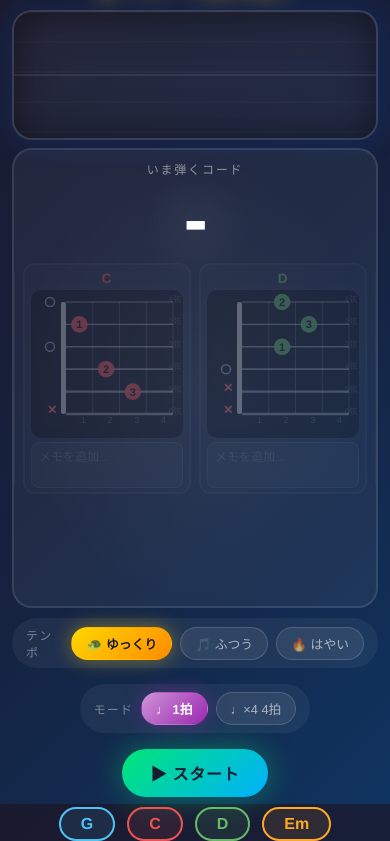
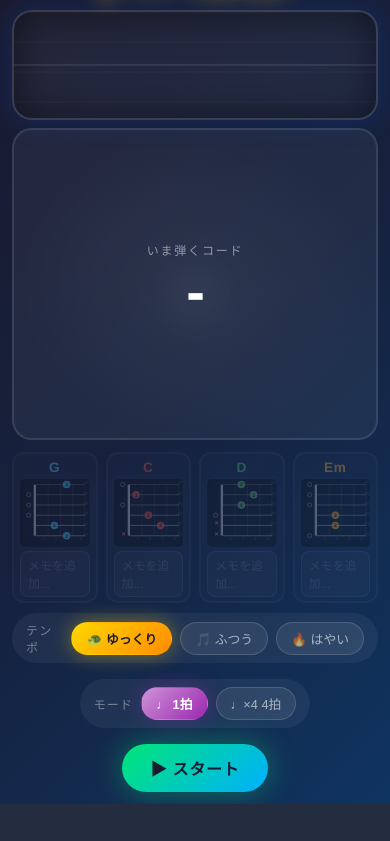
Before and after one commit to chihaya0113/PBL-2026, a Flask app: page / in a window 390 px wide. Shown: the part 40-881 px from the top of the page. After the commit the page ends 844 px from the top, so only its background shows below. Run offline with Flask 3, Linux system fonts and the light colour scheme.

Commit message:
Redesign: 2-column layout with chord grid on right, chord info on left

```diff
--- a/static/script.js
+++ b/static/script.js
@@ -570,8 +570,8 @@ function buildChordDiagramSVG(chordName) {
   // フレット→Y座標（中心）
   const fy = f => mT + nutH + (f - def.startFret + 0.5) * fretSp;
 
-  // 左90°回転: SVGのwidth/heightを入れ替え、内側をtranslate+rotateで変換
-  let s = `<svg width="${H}" height="${W}" viewBox="0 0 ${H} ${W}" xmlns="http://www.w3.org/2000/svg">`;
+  // 左90°回転: width/heightはCSSに委ねてviewBoxのみ指定
+  let s = `<svg viewBox="0 0 ${H} ${W}" xmlns="http://www.w3.org/2000/svg">`;
   s += `<g transform="translate(0, ${W}) rotate(-90)">`;
 
   // 背景
--- a/static/style.css
+++ b/static/style.css
@@ -74,6 +74,15 @@ header h1 {
   display: flex;
   flex-direction: column;
   gap: 8px;
+  min-height: 0;
+}
+
+/* ===== 2カラムエリア ===== */
+#bottom-area {
+  flex: 1;
+  display: flex;
+  gap: 12px;
+  min-height: 0;
 }
 
 /* ===== レーン ===== */
@@ -95,8 +104,9 @@ header h1 {
 
 /* タイミングボックスはCanvas内に描画 */
 
-/* ===== 現在のコード ===== */
+/* ===== 現在のコード（左カラム） ===== */
 #current-chord-display {
+  flex: 1;
   text-align: center;
   padding: 10px 16px;
   background: rgba(255, 255, 255, 0.05);
@@ -104,6 +114,11 @@ header h1 {
   border: 2px solid rgba(255, 255, 255, 0.1);
   position: relative;
   overflow: hidden;
+  display: flex;
+  flex-direction: column;
+  align-items: center;
+  justify-content: center;
+  min-width: 0;
 }
 
 #current-chord-display::before {
@@ -122,7 +137,7 @@ header h1 {
 }
 
 #current-chord-name {
-  font-size: 7rem;
+  font-size: 5rem;
   font-weight: 900;
   line-height: 1;
   transition: all 0.15s ease;
@@ -131,21 +146,14 @@ header h1 {
   text-align: center;
 }
 
-/* ダイアグラム4枚＋ヒントを縦積み */
-#chord-hint-area {
-  display: flex;
-  flex-direction: column;
-  align-items: center;
-  gap: 10px;
-  margin-top: 8px;
-}
-
-/* 4枚横並び */
+/* 右カラム：2×2グリッド */
 #all-chords-diagrams {
-  display: flex;
+  display: grid;
+  grid-template-columns: 1fr 1fr;
   gap: 8px;
-  justify-content: center;
-  align-items: flex-start;
+  flex-shrink: 0;
+  width: 260px;
+  align-content: center;
 }
 
 .chord-card {
@@ -159,6 +167,7 @@ header h1 {
   background: rgba(255,255,255,0.03);
   transition: all 0.2s ease;
   opacity: 0.35;
+  min-width: 0;
 }
 
 .chord-card.active {
@@ -176,6 +185,8 @@ header h1 {
 
 .chord-card svg {
   display: block;
+  width: 100%;
+  height: auto;
   filter: drop-shadow(0 0 6px rgba(255,255,255,0.1));
 }
 
@@ -212,6 +223,8 @@ header h1 {
   align-items: flex-start;
   gap: 6px;
   justify-content: center;
+  margin-top: 8px;
+  width: 100%;
 }
 
 .hint-row {
@@ -442,13 +455,14 @@ header h1 {
 /* ===== レスポンシブ ===== */
 @media (max-width: 600px) {
   header h1 { font-size: 1.2rem; }
-  #current-chord-name { font-size: 4.5rem; min-width: 110px; }
-  .hint-row { font-size: 0.95rem; gap: 8px; }
-  .hint-pos { font-size: 0.95rem; }
-  .hint-finger { min-width: 60px; font-size: 0.85rem; }
-  #lane-container { height: 130px; }
+  #current-chord-name { font-size: 3.5rem; }
+  .hint-row { font-size: 0.85rem; gap: 6px; }
+  .hint-pos { font-size: 0.85rem; }
+  .hint-finger { min-width: 50px; font-size: 0.8rem; }
+  #lane-container { height: 110px; }
   #start-btn { padding: 12px 28px; font-size: 1rem; }
   #pause-btn { padding: 12px 20px; font-size: 1rem; }
-  #chord-hint-area { gap: 12px; }
-  #chord-hint-text { min-height: 90px; }
+  /* モバイルは縦積みに切替 */
+  #bottom-area { flex-direction: column; }
+  #all-chords-diagrams { width: 100%; grid-template-columns: repeat(4, 1fr); }
 }
--- a/templates/index.html
+++ b/templates/index.html
@@ -20,21 +20,23 @@
 
     <!-- ゲームエリア -->
     <div id="game-area">
-      <!-- ノーツレーン（タイミングボックスはCanvas内に描画） -->
+      <!-- ノーツレーン -->
       <div id="lane-container">
         <canvas id="game-canvas"></canvas>
       </div>
 
-      <!-- 現在のコード表示 -->
-      <div id="current-chord-display">
-        <div id="current-chord-label">いま弾くコード</div>
-        <div id="current-chord-name">-</div>
-        <div id="chord-hint-area">
-          <div id="all-chords-diagrams"></div>
+      <!-- 2カラムエリア -->
+      <div id="bottom-area">
+        <!-- 左：現在のコード表示 -->
+        <div id="current-chord-display">
+          <div id="current-chord-label">いま弾くコード</div>
+          <div id="current-chord-name">-</div>
           <div id="chord-hint-text"></div>
         </div>
+
+        <!-- 右：全コードカード 2×2 -->
+        <div id="all-chords-diagrams"></div>
       </div>
-
     </div>
 
     <!-- コントロールパネル -->
@@ -53,14 +55,6 @@
       <button id="pause-btn">⏸ 一時停止</button>
       <button id="start-btn">▶ スタート</button>
     </div>
-
-    <!-- コード説明 -->
-    <div id="chord-legend">
-      <div class="legend-item G">G</div>
-      <div class="legend-item C">C</div>
-      <div class="legend-item D">D</div>
-      <div class="legend-item Em">Em</div>
-    </div>
   </div>
 
   <script src="{{ url_for('static', filename='script.js') }}"></script>
```
